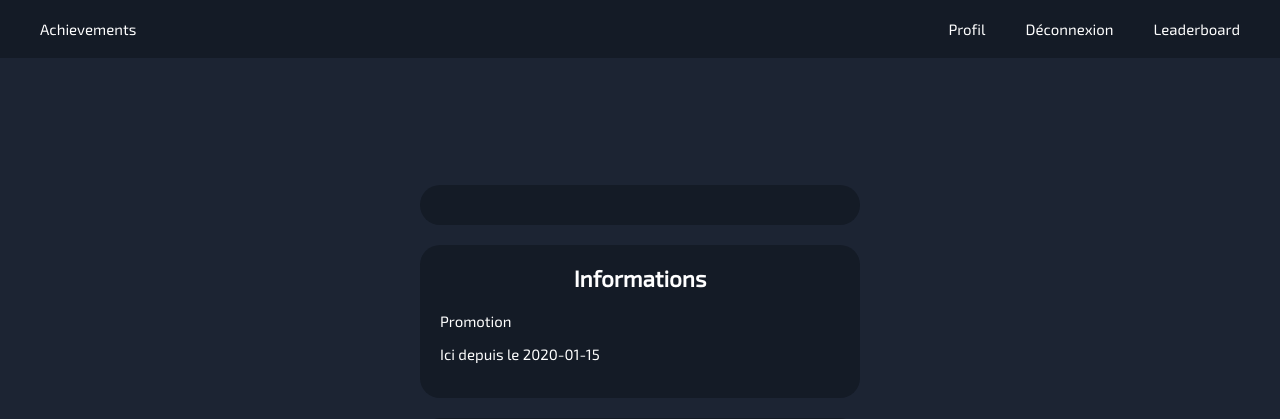
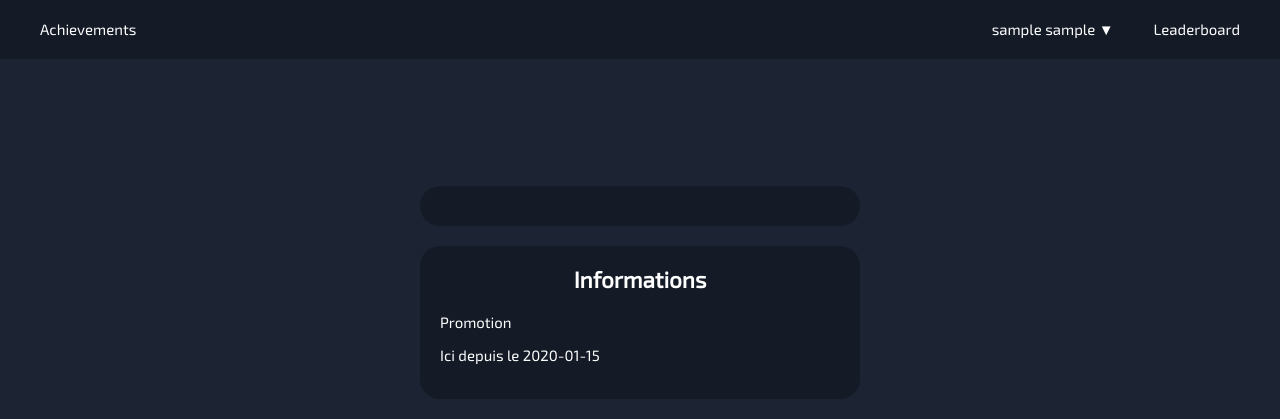
Before and after one commit to nalo26/Achievements-of-IUT, a Flask app: template templates/auth/profile.html in a window 1280 px wide. Shown: the top 419 px of the page. Run offline with Flask 2, Linux system fonts and the light colour scheme; the visitor is signed in with stand-in values (Sample User, id 1); data comes from the database, SQL or seed files in the repository; the template is opened without the code that fills it: most values are stand-ins (such as "Sample title", 1, 10 or a date in 2020).

Commit message:
edited profile consulting

```diff
--- a/static/css/navbar.css
+++ b/static/css/navbar.css
@@ -9,7 +9,7 @@
     padding: 0 20px;
 }
 
-.navbar li {
+.navbar > li {
     display: inline-block;
     height: 100%;
 }
@@ -18,7 +18,6 @@
     text-decoration: none;
     display: block;
     color: var(--text);
-    /* padding: 14px 16px; */
     padding: 20px;
 }
 
@@ -40,6 +39,9 @@
 .navbar li:hover ul {
     background-color: var(--secondary-color);
     display: block;
+    margin: 0;
+    padding: 0;
+    z-index: 1;
 }
 
 .active {
--- a/templates/auth/profile.html
+++ b/templates/auth/profile.html
@@ -1,6 +1,6 @@
 {% extends 'base.html' %}
 
-{% block title %}Profil • {{ g.user.firstname }} {{ g.user.lastname}}{% endblock %}
+{% block title %}Profil • {{ user.firstname }} {{ user.lastname}}{% endblock %}
 
 {% block styles %}
     <link rel="stylesheet" type="text/css" href="{{ url_for('static', filename='css/profile.css') }}">
--- a/templates/base.html
+++ b/templates/base.html
@@ -10,8 +10,12 @@
         <li><a href="/achievements">Achievements</a></li>
         <li style="float:right"><a href="{{ url_for('leaderboard') }}">Leaderboard</a></li>
         {% if g.user %}
-            <li style="float:right"><a href="{{ url_for('auth.logout') }}">Déconnexion</a></li>
-            <li style="float:right"><a href="{{ url_for('profile', user_id=g.user.id_user) }}">Profil</a></li>
+            <li style="float:right"><a href="{{ url_for('profile', user_id=g.user.id_user) }}">{{ g.user.firstname }} {{ g.user.lastname }} ▼</a>
+                <ul>
+                    <li><a href="{{ url_for('profile', user_id=g.user.id_user) }}">Profil</a></li>
+                    <li><a href="{{ url_for('auth.logout') }}">Déconnexion</a></li>
+                </ul>
+            </li>
         {% else %}
             <li style="float:right"><a href="{{ url_for('auth.register') }}">Inscription</a></li>
             <li style="float:right"><a href="{{ url_for('auth.login') }}">Connexion</a></li>
```
